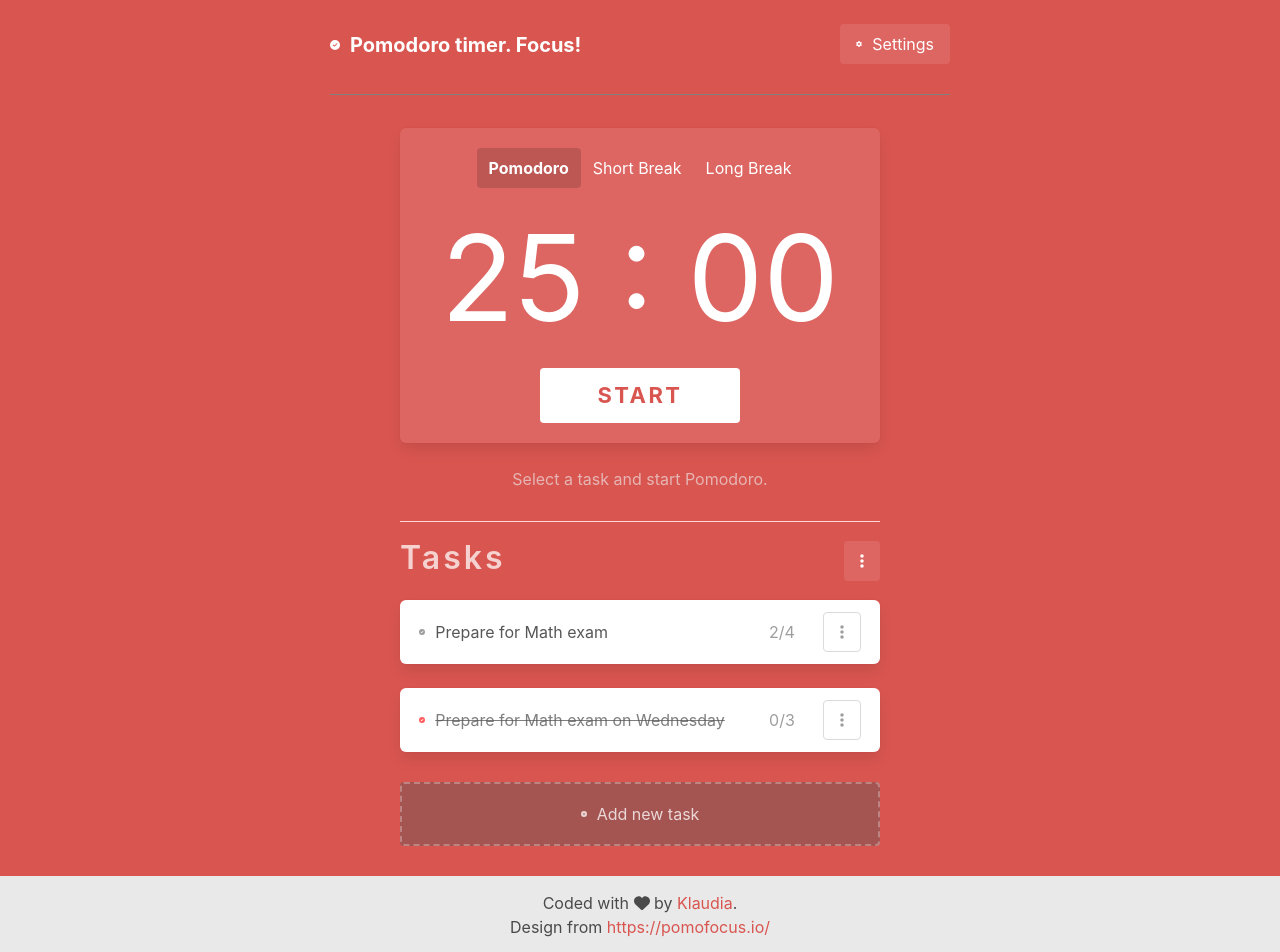
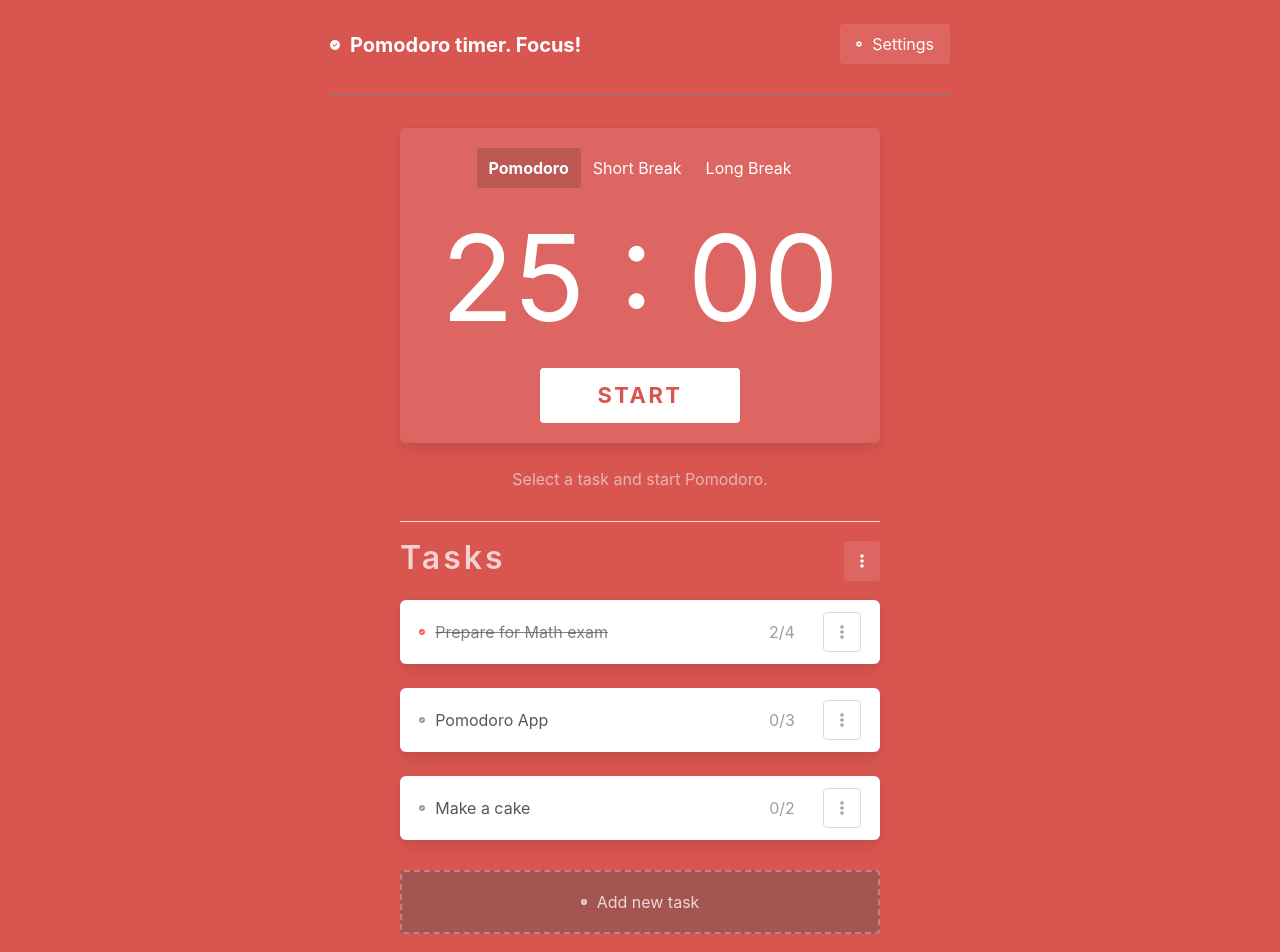
Before and after one commit to klaudiaholyst/Pomodoro, a React (Create React App) app: page / in a window 1280 px wide. Shown: the top 952 px of the page. Built offline with nearby package versions, Linux system fonts and the light colour scheme.

Commit message:
types, imports

```diff
--- a/src/App.tsx
+++ b/src/App.tsx
@@ -1,26 +1,16 @@
 import { useState } from "react";
+
+import { ModeType, Todo } from "./types/types";
+
 import "./App.css";
 import "bulma/css/bulma.min.css";
+
 import Timer from "./components/Timer";
 import Header from "./components/Header";
 import Settings from "./components/Settings";
 import Tasks from "./components/Tasks";
 import Info from "./components/Info";
 import Footer from "./components/Footer";
-
-enum ModeType {
-  POMODORO = "pomodoro",
-  SHORT_BREAK = "short_break",
-  LONG_BREAK = "long_break",
-}
-
-interface Todo {
-  id: string;
-  name: string;
-  pomodoroAmount: number;
-  pomodorosDone: number;
-  isDone: boolean;
-}
 
 function App() {
   const [pomodoro, setPomodoro] = useState({
@@ -44,6 +34,7 @@ function App() {
   const [donePomodoros, setDonePomodoros] = useState<number>(0);
 
   const [selectedTask, setSelectedTask] = useState<Todo | null>(null);
+
   const handleDonePomodoro = () => {
     setDonePomodoros((prevPomodoros) => prevPomodoros + 1);
   };
--- a/src/components/Footer.tsx
+++ b/src/components/Footer.tsx
@@ -1,7 +1,7 @@
-import "./Footer.css";
-
 import { FontAwesomeIcon } from "@fortawesome/react-fontawesome";
 import { faHeart } from "@fortawesome/free-solid-svg-icons";
+
+import "./Footer.css";
 
 const Footer = () => {
   return (
--- a/src/components/Header.tsx
+++ b/src/components/Header.tsx
@@ -1,7 +1,8 @@
-import "./Header.css";
 import { FontAwesomeIcon } from "@fortawesome/react-fontawesome";
 import { faCircleCheck } from "@fortawesome/free-solid-svg-icons";
 import { faGear } from "@fortawesome/free-solid-svg-icons";
+
+import "./Header.css";
 
 interface HeaderProps {
   setSettingsActive: () => void;
--- a/src/components/NewTask.tsx
+++ b/src/components/NewTask.tsx
@@ -1,22 +1,18 @@
-import { FontAwesomeIcon } from "@fortawesome/react-fontawesome";
-import { faArrowDown } from "@fortawesome/free-solid-svg-icons";
-import { faArrowUp } from "@fortawesome/free-solid-svg-icons";
 import { useState } from "react";
 
 import { v4 as uuidv4 } from "uuid";
 
+import { Todo } from "../types/types";
+
 import "./NewTaskEditTask.css";
+
+import { FontAwesomeIcon } from "@fortawesome/react-fontawesome";
+import { faArrowDown } from "@fortawesome/free-solid-svg-icons";
+import { faArrowUp } from "@fortawesome/free-solid-svg-icons";
 
 interface NewTaskProps {
   setInactive: () => void;
-  addNewTask: (task: {
-    id: string;
-    name: string;
-    pomodoroAmount: number;
-    pomodorosDone: 0;
-    isDone: false;
-    inProgressNow: false;
-  }) => void;
+  addNewTask: (task: Todo) => void;
 }
 const NewTask = (props: NewTaskProps) => {
   const [task, setTask] = useState<string>("");
@@ -64,7 +60,6 @@ const NewTask = (props: NewTaskProps) => {
       name: task,
       pomodoroAmount: count,
       pomodorosDone: 0,
-      inProgressNow: false,
       isDone: false,
     });
     handleCloseComponent();
--- a/src/components/Tasks.tsx
+++ b/src/components/Tasks.tsx
@@ -1,5 +1,6 @@
 import { useEffect, useState } from "react";
-import "./Tasks.css";
+
+import { Todo } from "../types/types";
 import { FontAwesomeIcon } from "@fortawesome/react-fontawesome";
 import { faEllipsisVertical } from "@fortawesome/free-solid-svg-icons";
 import { faCircleCheck } from "@fortawesome/free-solid-svg-icons";
@@ -9,13 +10,7 @@ import { faTrash } from "@fortawesome/free-solid-svg-icons";
 import NewTask from "./NewTask";
 import EditTask from "./EditTask";
 
-interface Todo {
-  id: string;
-  name: string;
-  pomodoroAmount: number;
-  pomodorosDone: number;
-  isDone: boolean;
-}
+import "./Tasks.css";
 
 interface TasksProps {
   donePomodoros: number;
@@ -29,21 +24,23 @@ const Tasks = (props: TasksProps) => {
       name: "Prepare for Math exam",
       pomodoroAmount: 4,
       pomodorosDone: 2,
+      isDone: true,
+    },
+    {
+      id: "abcde",
+      name: "Pomodoro App",
+      pomodoroAmount: 3,
+      pomodorosDone: 0,
       isDone: false,
     },
     {
-      id: "abcde",
-      name: "Prepare for Math exam on Wednesday",
-      pomodoroAmount: 3,
+      id: "abcdefu",
+      name: "Make a cake",
+      pomodoroAmount: 2,
       pomodorosDone: 0,
-      isDone: true,
+      isDone: false,
     },
   ]);
-
-  const totalPomodorosDone = todos.reduce(
-    (acc, obj) => acc + obj.pomodorosDone,
-    0
-  );
 
   const [selectedTodoId, setSelectedTodoId] = useState<string>();
 
--- a/src/components/Timer.tsx
+++ b/src/components/Timer.tsx
@@ -1,18 +1,9 @@
 import { useEffect, useState } from "react";
+
+import { ModeType, ModeInterface } from "../types/types";
 import Modal from "./Modal";
+
 import "./Timer.css";
-
-enum ModeType {
-  POMODORO = "pomodoro",
-  SHORT_BREAK = "short_break",
-  LONG_BREAK = "long_break",
-}
-
-interface ModeInterface {
-  type: ModeType;
-  duration: number;
-  color: string;
-}
 
 interface TimerProps {
   modeColor: (color: string) => void;
--- a/src/hooks/useForm.js
+++ b/src/hooks/useForm.js
@@ -1,4 +1,5 @@
 import { useState } from "react";
+
 const useForm = (values) => {
   const [inputs, setInputs] = useState(values);
 
--- /dev/null
+++ b/src/types/types.ts
@@ -0,0 +1,19 @@
+export enum ModeType {
+  POMODORO = "pomodoro",
+  SHORT_BREAK = "short_break",
+  LONG_BREAK = "long_break",
+}
+
+export interface ModeInterface {
+  type: ModeType;
+  duration: number;
+  color: string;
+}
+
+export interface Todo {
+  id: string;
+  name: string;
+  pomodoroAmount: number;
+  pomodorosDone: number;
+  isDone: boolean;
+}
```
Also changed, not shown: src/components/EditTask.tsx (+7 -10 lines), src/components/Info.tsx (+2 -7 lines), src/components/Settings.tsx (+4 -3 lines).
